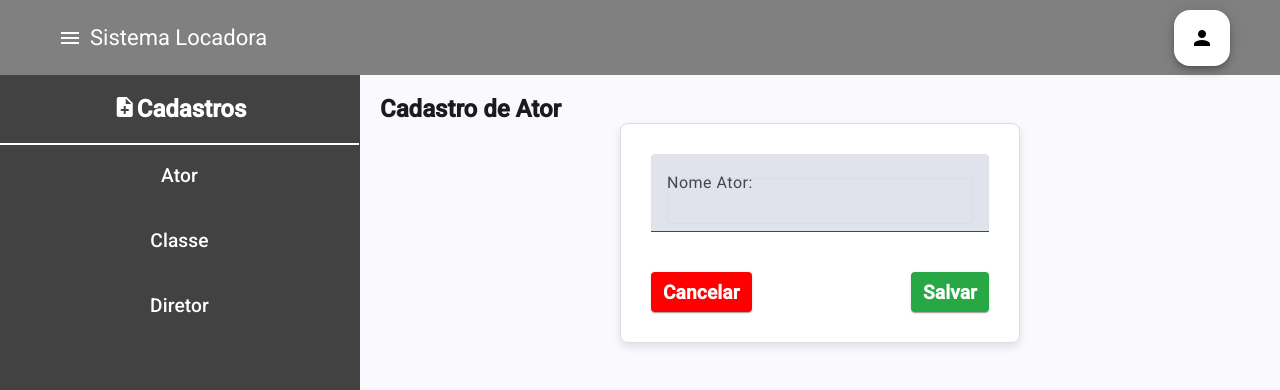
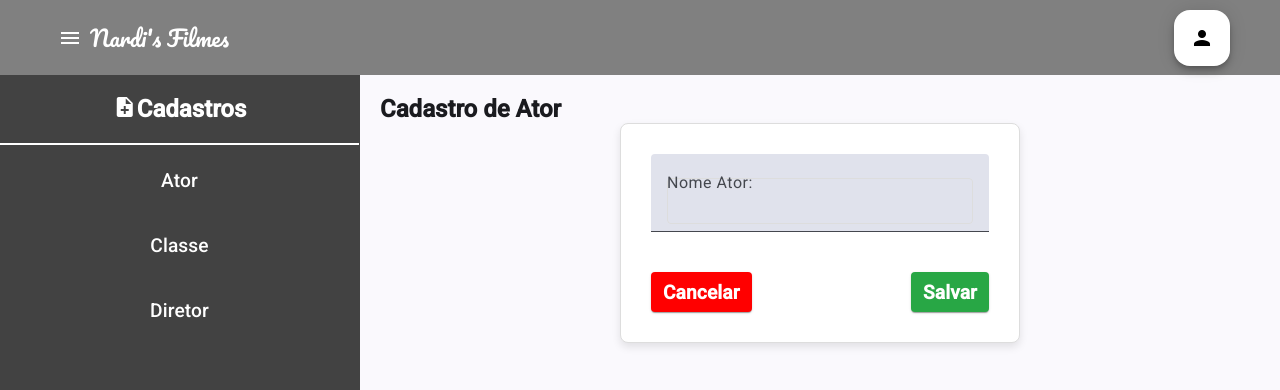
Before and after one commit to CalegariBruno/front-locadora, an Angular app: page /cadastroAtor in a window 1280 px wide. Shown: the top 390 px of the page. Built offline with nearby package versions, Linux system fonts and the light colour scheme.

Commit message:
fix: ajuste nos botoes

```diff
--- a/src/app/app.component.css
+++ b/src/app/app.component.css
@@ -6,8 +6,15 @@ mat-toolbar {
 }
 
 mat-sidenav-container {
-  margin-top: 75px; /* Altura da toolbar */
-  height: calc(100vh - 75px); /* Ajusta a altura do container */
+  margin-top: 75px;
+  /* Altura da toolbar */
+  height: calc(100vh - 75px);
+  /* Ajusta a altura do container */
+}
+
+
+.bold-script {
+  font-family: 'Pacifico', cursive;
 }
 
 
--- a/src/app/app.component.html
+++ b/src/app/app.component.html
@@ -3,7 +3,7 @@
   <button mat-icon-button (click)="sidenav.toggle()" style="color: white;">
     <mat-icon>menu</mat-icon>
   </button>
-  <span style="color: white;">Sistema Locadora</span>
+  <span style="color: white;" class="bold-script">Nardi's Filmes</span>
   <span class="example-spacer"></span>
   <button mat-fab style="background-color: white;">
     <mat-icon style="color: black;">person</mat-icon>
@@ -19,7 +19,7 @@
       Cadastros
     </h2>
 
-    <div class="btn-container" style="display: flex; flex-direction: column; gap: 5px; align-items: center;">
+    <div class="btn-container" style="margin-top: 5px; display: flex; flex-direction: column; gap: 5px; align-items: center;">
       <div class="btn-ator">
         <a [routerLink]="['ator']" mat-button class="btn-side" style="color: white;">Ator</a>
       </div>
```
Lines whose indentation alone changed are shown as unchanged.
